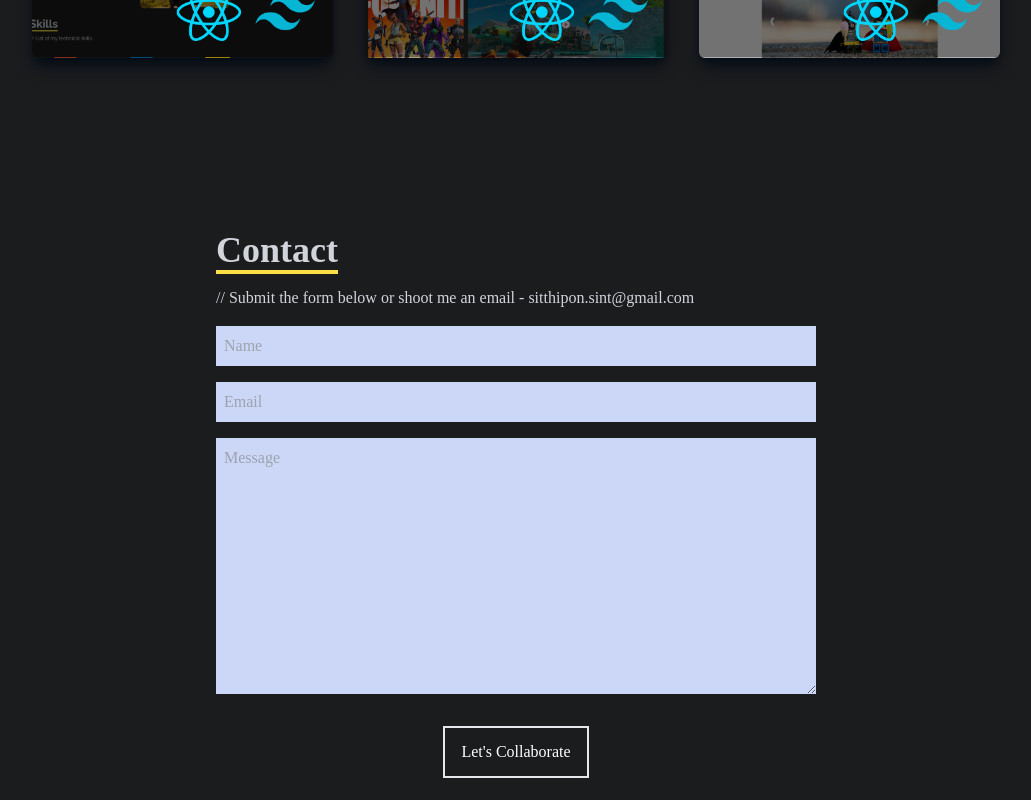
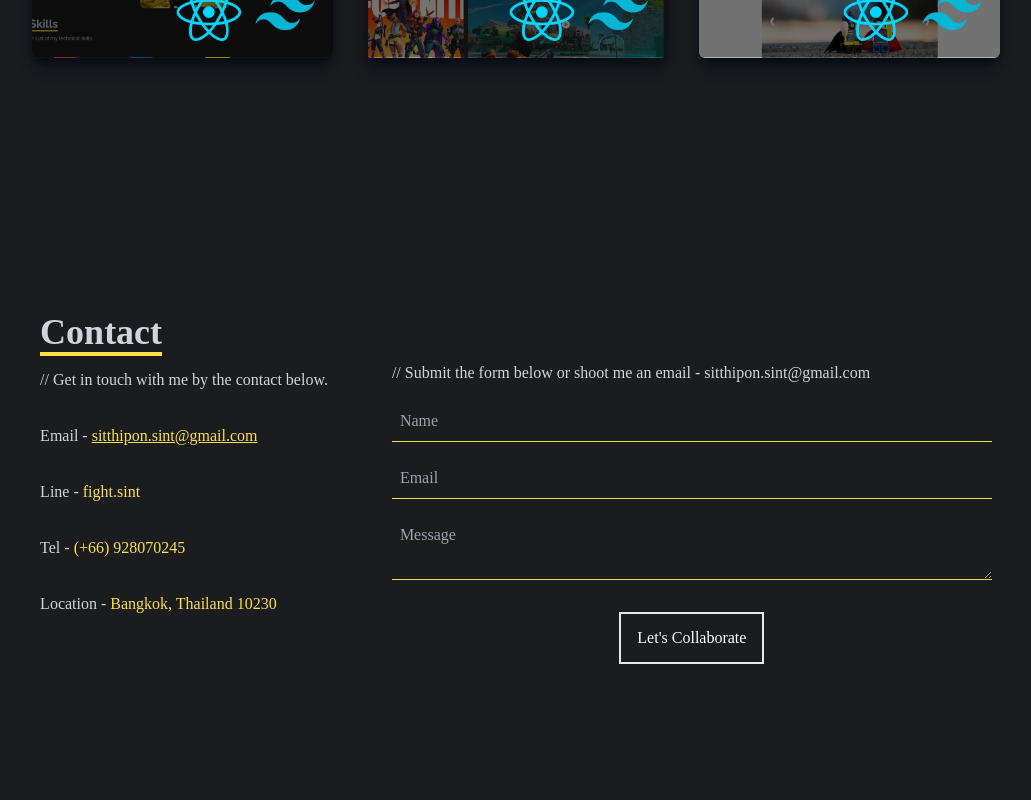
Before and after one commit to Fighter05/myPortfolio-react, a React (Create React App) app: page / in a window 1280 px wide. Shown: the part 3080-3880 px from the top of the page, without its empty margins (124-1155 px from the left). Built offline with nearby package versions, Linux system fonts and the light colour scheme.

Commit message:
edit contact form

```diff
--- a/src/components/Contact.jsx
+++ b/src/components/Contact.jsx
@@ -4,45 +4,9 @@ const Contact = () => {
   return (
     <div
       name="contact"
-      className="w-full h-screen bg-[#1B1C1E] flex justify-center items-center p-4"
+      className="w-full h-screen bg-[#1B1C1E] flex flex-col lg:flex-row justify-center items-center p-4"
     >
-      <form
-        // method="POST"
-        // action="https://getform.io/f/a699a1b2-f225-434e-b317-1fbbde8e006c"
-        className="flex flex-col max-w-[600px] w-full"
-      >
-        <div>
-          <p className="text-4xl font-bold inline border-b-4 border-yellow-300 text-gray-300">
-            Contact
-          </p>
-          <p className="text-gray-300 py-4">
-            // Submit the form below or shoot me an email -
-            sitthipon.sint@gmail.com
-          </p>
-        </div>
-        <input
-          className="bg-[#ccd6f6] p-2"
-          type="text"
-          placeholder="Name"
-          name="name"
-        />
-        <input
-          className="my-4 p-2 bg-[#ccd6f6]"
-          type="email"
-          placeholder="Email"
-          name="email"
-        />
-        <textarea
-          className="bg-[#ccd6f6] p-2"
-          name="message"
-          rows="10"
-          placeholder="Message"
-        ></textarea>
-        <button className="text-white border-2 transition ease-in-out hover:bg-yellow-600 hover:border-yellow-600 px-4 py-3 my-8 mx-auto flex items-center">
-          Let's Collaborate
-        </button>
-      </form>
-      {/* <div className="pb-8 ">
+      <div className="pb-1 lg:pb-24 pr-8 xl:pr-16">
         <p className="text-4xl font-bold inline border-b-4 border-yellow-300 text-gray-300">
           Contact
         </p>
@@ -68,7 +32,39 @@ const Contact = () => {
           Location -{" "}
           <span className="text-yellow-300">Bangkok, Thailand 10230</span>
         </p>
-      </div> */}
+      </div>
+      <form
+        // method="POST"
+        // action="https://getform.io/f/a699a1b2-f225-434e-b317-1fbbde8e006c"
+        className="flex flex-col max-w-[600px] w-full"
+      >
+        <div>
+          <p className="text-gray-300 py-4">
+            // Submit the form below or shoot me an email -
+            sitthipon.sint@gmail.com
+          </p>
+        </div>
+        <input
+          className="bg-[#1B1C1E] p-2 border-b border-yellow-300 text-white"
+          type="text"
+          placeholder="Name"
+          name="name"
+        />
+        <input
+          className="my-4 p-2 bg-[#1B1C1E] border-b border-yellow-300 text-white"
+          type="email"
+          placeholder="Email"
+          name="email"
+        />
+        <textarea
+          className="bg-[#1B1C1E] p-2 border-b border-yellow-300 text-white"
+          name="message"
+          placeholder="Message"
+        ></textarea>
+        <button className="text-white border-2 transition ease-in-out hover:bg-yellow-600 hover:border-yellow-600 px-4 py-3 my-8 mx-auto flex items-center">
+          Let's Collaborate
+        </button>
+      </form>
     </div>
   );
 };
```
